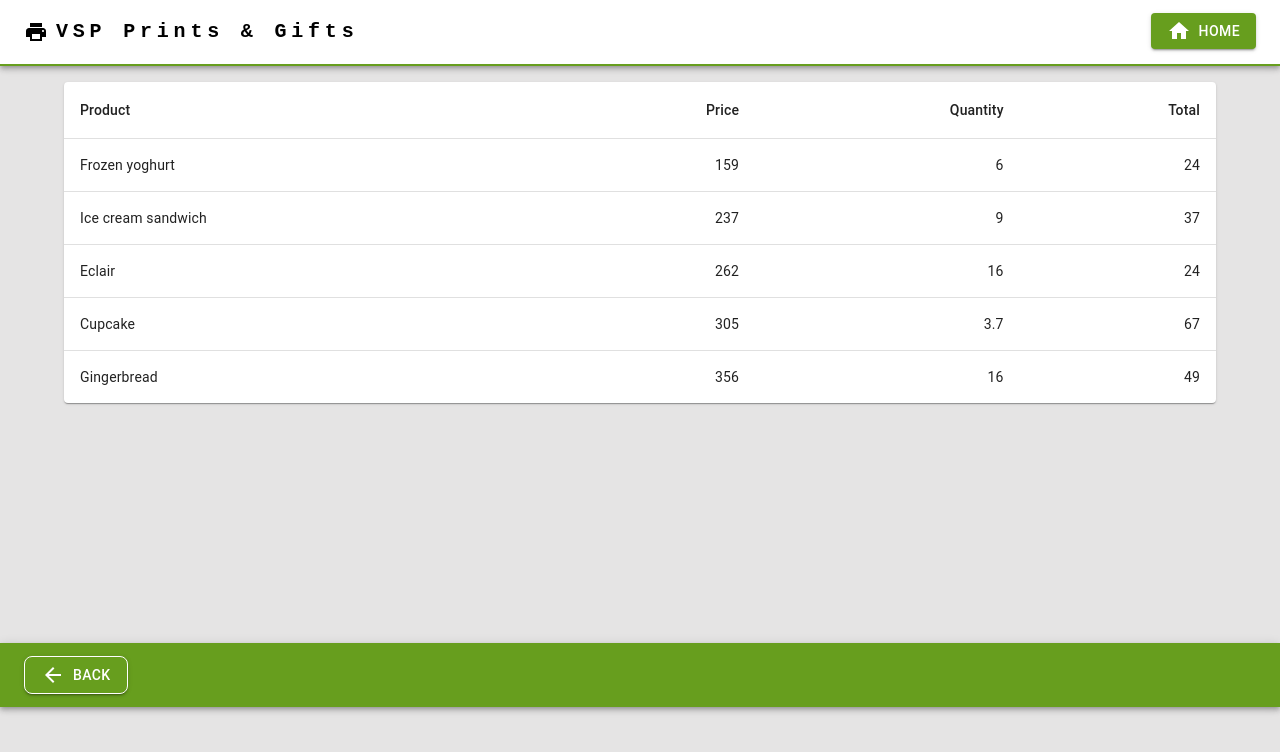
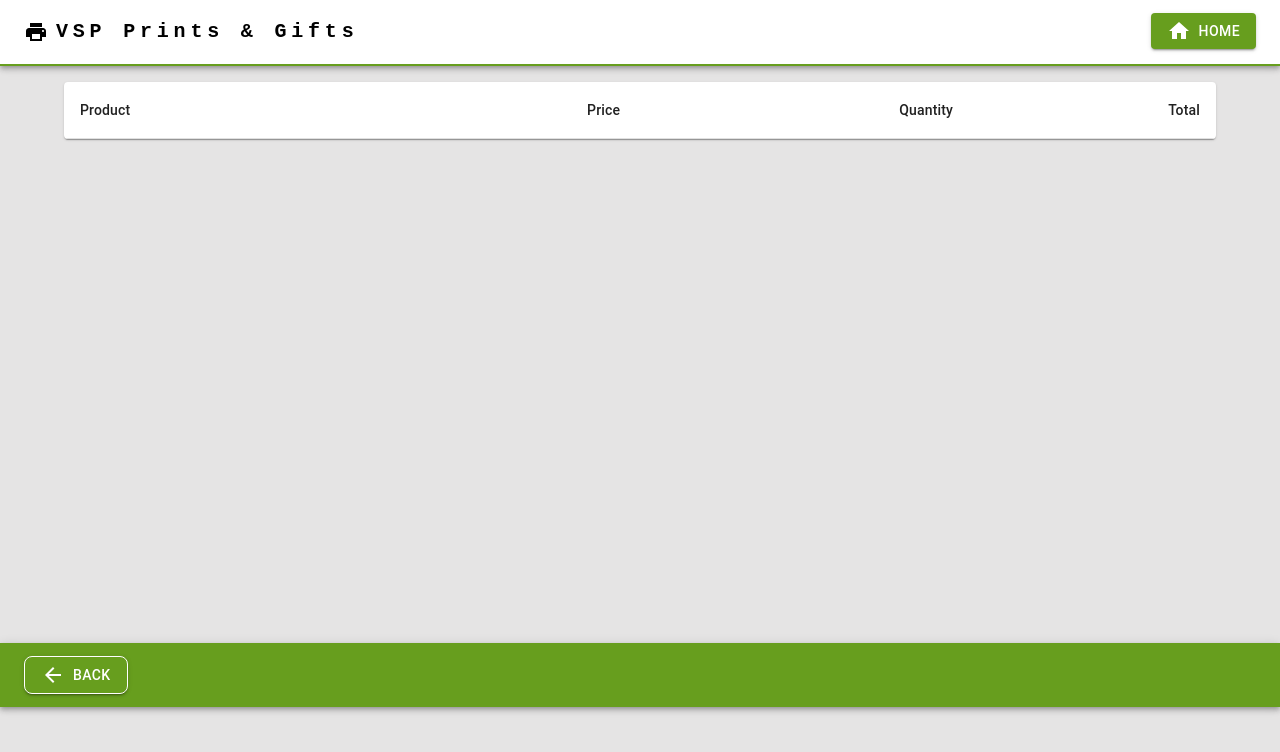
Before and after one commit to vishnusureshperumbavoor/react_redux_ecommerce, a React (Create React App) app: page /cart in a window 1280 px wide. Shown: the top 752 px of the page. Built offline with nearby package versions, Linux system fonts and the light colour scheme; the HTML template or start-up script is replaced by a standard one.

Commit message:
cart table successful

```diff
--- a/src/components/Cart.jsx
+++ b/src/components/Cart.jsx
@@ -33,15 +33,15 @@ function Cart() {
   const totalCount = useSelector((state) => state.products.totalCount);
   const properties = useSelector((state) => state.properties.properties);
   const navigate = useNavigate()
-  console.log(files);
-  console.log(properties);
+  const cart = useSelector((state) => state.cart);
+  console.log(cart);
   const handleBackClick = () => {
     navigate(`/imageupload`);
   };
   return (
     <div>
       <Navbar />
-      <Container sx={{minHeight:561}}>
+      <Container sx={{ minHeight: 561 }}>
         <TableContainer component={Paper} sx={{ mt: 2 }}>
           <Table sx={{ minWidth: 650 }} aria-label="simple table">
             <TableHead>
@@ -53,17 +53,19 @@ function Cart() {
               </TableRow>
             </TableHead>
             <TableBody>
-              {rows.map((row) => (
+              {cart.map((row,index) => (
                 <TableRow
-                  key={row.name}
+                  key={row.index}
                   sx={{ "&:last-child td, &:last-child th": { border: 0 } }}
                 >
                   <TableCell component="th" scope="row">
-                    {row.name}
+                    {/* {row.name} */}
                   </TableCell>
-                  <TableCell align="right">{row.calories}</TableCell>
-                  <TableCell align="right">{row.fat}</TableCell>
-                  <TableCell align="right">{row.carbs}</TableCell>
+                  <TableCell align="right">{row.properties.price}</TableCell>
+                  <TableCell align="right">{row.totalCount}</TableCell>
+                  <TableCell align="right">
+                    {row.properties.price * row.totalCount}
+                  </TableCell>
                 </TableRow>
               ))}
             </TableBody>
--- a/src/components/ImageUpload.jsx
+++ b/src/components/ImageUpload.jsx
@@ -36,11 +36,7 @@ function ImageUpload() {
   const totalCount = useSelector((state) => state.products.totalCount);
   const properties = useSelector((state) => state.properties.properties);
   const cart = useSelector((state) => state.cart);
-  console.log(files);
-  console.log(totalCount);
-  console.log(properties);
   console.log(cart);
-  console.log(cart.length);
   const totalPrice = totalCount * properties.price;
   const dispatch = useDispatch();
   const handleMultipleCardsIncrement = () => {
@@ -52,7 +48,12 @@ function ImageUpload() {
   };
 
   const handleAddToCart = () => {
-    dispatch(updateCart(files));
+    const cartDetails={
+      files,
+      properties,
+      totalCount
+    }
+    dispatch(updateCart(cartDetails));
   };
 
   useEffect(() => {
```
